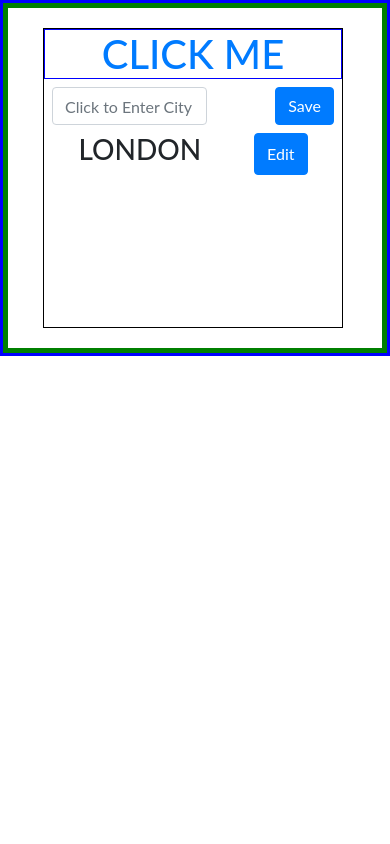
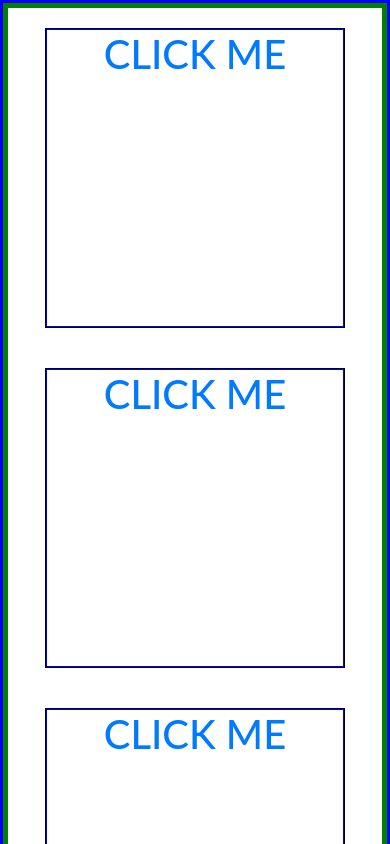
Before and after one commit to THE-VR7/maximlweatherapp, an Angular app: page / in a window 390 px wide. Shown: the top 844 px of the page. Built offline with nearby package versions, Linux system fonts and the light colour scheme.

Commit message:
Basic structure made,Responsive done,10% working

```diff
--- a/src/app/app.component.css
+++ b/src/app/app.component.css
@@ -9,7 +9,9 @@
   .headline{
     display: block;
     width: 100%;
-  border:1px solid blue
+    border:1px solid blue;
+    cursor: pointer;
+
   }
   .container{
     margin: 20px;
--- a/src/app/app.component.html
+++ b/src/app/app.component.html
@@ -1,29 +1,25 @@
 <div class="container-fluid">
     <div class="row ">
-		<div class="col col-12 text-center">
-      <!-- d-inline-flex -->
-			<div class="panel  justify-content-center">
-				<div class="headline">
-        <span
-        class=" h1 text-uppercase text-primary"
-        (click)="displayedit()"
-        >
+        <div class="col col-12  text-center">
+            <div class="panel  justify-content-center d-inline-flex" *ngFor="let item of panels;let itemindex = index;">
+                <div *ngIf="item.hideclickme" class="headline">
+                    <span class="h1 text-uppercase text-primary" (click)="displayedit(itemindex)">
                         Click Me
                     </span>
                 </div>
                 <div>
-        <div class="editbox d-flex justify-content-between my-2 mx-2">
-					<input type="text" class="form-control"
-          placeholder="Click to Enter City">
-           <button type="button" class="btn btn-primary">Save</button>
+                    <div *ngIf="item.showsearch" class="editbox d-flex justify-content-between my-2 mx-2">
+                        <input [(ngModel)]="item.cityname" type="text" class="form-control" placeholder="Click to Enter City">
+                        <button type="button" (click)="showresults(itemindex)" class="btn btn-primary">Save</button>
                     </div>
-          <div class="editbox d-flex justify-content-around my-2 mx-2">
+                    <div *ngIf="item.showcity"class=" d-flex justify-content-around my-2 mx-2">
                         <span class=" h3 text-uppercase ">
-              London
+                            {{item.cityname}}
                         </span>
-           <button type="button" class="btn btn-primary">Edit</button>
+                        <button type="button" (click)="displayedit(itemindex)" class="btn btn-primary ml-5">Edit</button>
                     </div>
                 </div>
             </div>
+
         </div>
     </div>
--- a/src/app/app.component.ts
+++ b/src/app/app.component.ts
@@ -1,14 +1,31 @@
-import { Component, VERSION } from '@angular/core';
+import { Component } from '@angular/core';
 
 @Component({
-  selector: 'my-app',
+  selector: 'app-root',
   templateUrl: './app.component.html',
-  styleUrls: [ './app.component.css' ]
+  styleUrls: ['./app.component.css']
 })
-export class AppComponent  {
-  public showedit=false
-  displayedit()
-  {
-    this.showedit=true;
+export class AppComponent {
+  public panels = [
+    {showsearch:false,hideclickme:true,showcity:false,cityname:"", },
+    {showsearch:false,hideclickme:true,showcity:false,cityname:"", },
+    {showsearch:false,hideclickme:true,showcity:false,cityname:"", },
+    {showsearch:false,hideclickme:true,showcity:false,cityname:"", },
+    {showsearch:false,hideclickme:true,showcity:false,cityname:"", },
+    {showsearch:false,hideclickme:true,showcity:false,cityname:"", },
+    {showsearch:false,hideclickme:true,showcity:false,cityname:"", },
+    {showsearch:false,hideclickme:true,showcity:false,cityname:"", },
+    {showsearch:false,hideclickme:true,showcity:false,cityname:"", },
+  ]
+  displayedit(index:any){
+    this.panels[index].showsearch = true;
+    this.panels[index].hideclickme = false;
+    this.panels[index].showcity=false;
   }
+  showresults(index:any){
+    this.panels[index].showcity=true;
+    this.panels[index].showsearch=false;
+  }
+
+
 }
--- a/src/index.html
+++ b/src/index.html
@@ -8,6 +8,6 @@
     <link href="https://stackpath.bootstrapcdn.com/font-awesome/4.7.0/css/font-awesome.min.css" rel="stylesheet">
     </head>
 <body>
-<my-app>loading</my-app>
+<app-root>Loading</app-root>
 </body>
 </html>
```
Lines whose indentation alone changed are shown as unchanged.
